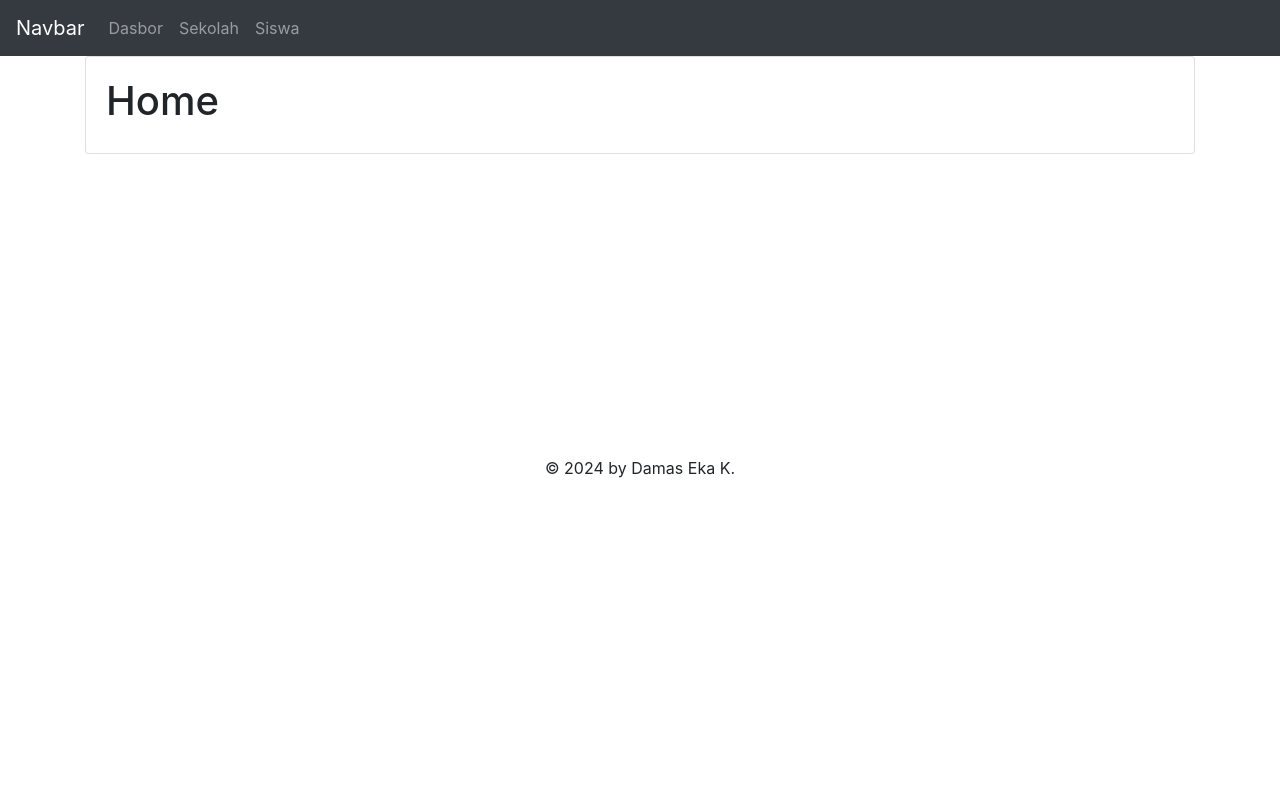
After one commit to damaskus92/educa_slim3, a PHP site: template src/templates/home.twig in a window 1280 px wide. The commit adds this page. Run offline with PHP 8.4, Linux system fonts and the light colour scheme; the template is opened without the code that fills it, so the values that code supplies are empty; some libraries are stand-ins or nearby versions.

Commit message:
view layout

```diff
--- a/src/composer.json
+++ b/src/composer.json
@@ -16,7 +16,8 @@
         "catfan/medoo": "^1.7",
         "monolog/monolog": "^1.17",
         "slim/php-view": "^2.0",
-        "slim/slim": "^3.1"
+        "slim/slim": "^3.1",
+        "slim/twig-view": "^2.5"
     },
     "require-dev": {
         "phpunit/phpunit": ">=5.0"
--- /dev/null
+++ b/src/templates/home.twig
@@ -0,0 +1,9 @@
+{% extends "layouts/base.html" %}
+
+{% block title %}
+    Home
+{% endblock %}
+
+{% block content %}
+    <h1>Home</h1>
+{% endblock %}
--- /dev/null
+++ b/src/templates/layouts/base.html
@@ -0,0 +1,50 @@
+<!DOCTYPE html>
+<html>
+
+<head>
+    <meta charset="utf-8">
+    <meta name="viewport" content="width=device-width, initial-scale=1, shrink-to-fit=no">
+
+    <title>{% block title %}{% endblock %} - Educa Test</title>
+
+    <!-- Style -->
+    <style type="text/css">
+        html,
+        body {
+            height: 100%;
+        }
+
+        #content {
+            min-height: 50%;
+        }
+    </style>
+
+    {% block stylesheets %}
+    <link rel="stylesheet" href="https://cdn.jsdelivr.net/npm/bootstrap@4.6.2/dist/css/bootstrap.min.css" integrity="sha384-xOolHFLEh07PJGoPkLv1IbcEPTNtaed2xpHsD9ESMhqIYd0nLMwNLD69Npy4HI+N" crossorigin="anonymous">
+    {% endblock %}
+</head>
+
+<body>
+    {% include 'layouts/partials/navbar.html' %}
+
+    <div id="content" class="container">
+        <div class="card">
+            <div class="card-body">
+                {% block content %}
+                {% endblock %}
+            </div>
+        </div>
+    </div>
+
+    <div id="footer" class="container-fluid text-center">
+        &copy; 2024 by Damas Eka K.
+    </div>
+
+    <!-- Script -->
+    {% block javascript %}
+    <script src="https://cdn.jsdelivr.net/npm/jquery@3.5.1/dist/jquery.slim.min.js" integrity="sha384-DfXdz2htPH0lsSSs5nCTpuj/zy4C+OGpamoFVy38MVBnE+IbbVYUew+OrCXaRkfj" crossorigin="anonymous"></script>
+    <script src="https://cdn.jsdelivr.net/npm/bootstrap@4.6.2/dist/js/bootstrap.bundle.min.js" integrity="sha384-Fy6S3B9q64WdZWQUiU+q4/2Lc9npb8tCaSX9FK7E8HnRr0Jz8D6OP9dO5Vg3Q9ct" crossorigin="anonymous"></script>
+    {% endblock %}
+</body>
+
+</html>
--- /dev/null
+++ b/src/templates/layouts/partials/navbar.html
@@ -0,0 +1,13 @@
+<nav class="navbar navbar-expand-lg navbar-dark bg-dark">
+    <a class="navbar-brand" href="#">Navbar</a>
+    <button class="navbar-toggler" type="button" data-toggle="collapse" data-target="#navbarNavAltMarkup" aria-controls="navbarNavAltMarkup" aria-expanded="false" aria-label="Toggle navigation">
+        <span class="navbar-toggler-icon"></span>
+    </button>
+    <div class="collapse navbar-collapse" id="navbarNavAltMarkup">
+        <div class="navbar-nav">
+            <a class="nav-link" href="{{ path_for('home') }}">Dasbor</a>
+            <a class="nav-link" href="{{ path_for('schools') }}">Sekolah</a>
+            <a class="nav-link" href="{{ path_for('students') }}">Siswa</a>
+        </div>
+    </div>
+</nav>
```
Also changed, not shown: src/src/dependencies.php (+14 -2 lines), src/src/routes.php (+10 -6 lines), src/templates/index.phtml (deleted, +0 -38 lines), src/templates/school.twig (added, +9 -0 lines), src/templates/student.twig (added, +9 -0 lines), 1 other file.
